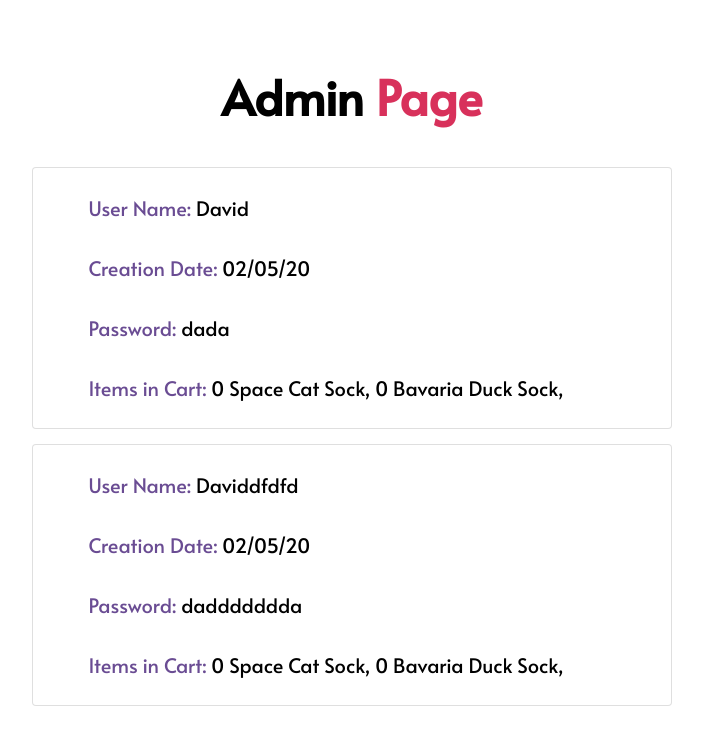
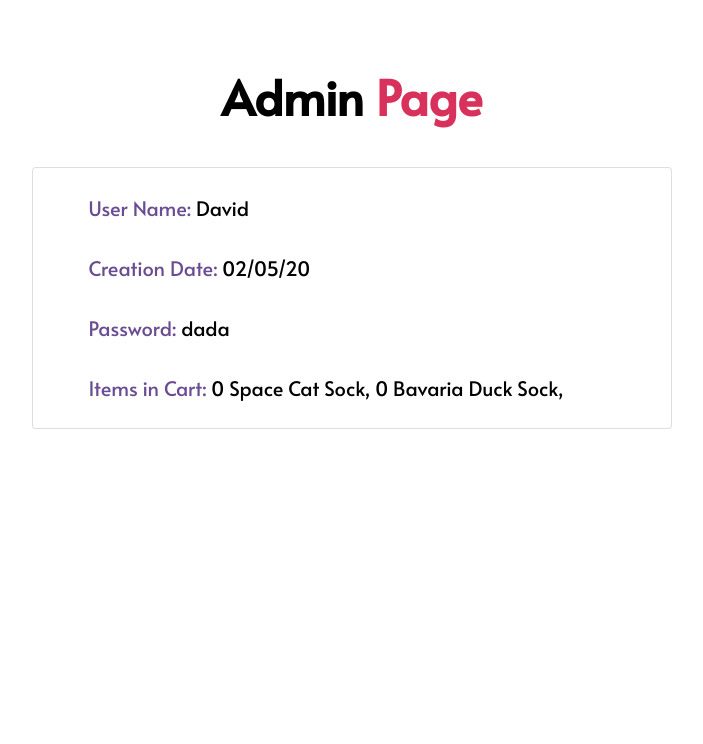
Before and after one commit to aylon11/webapps_final, a React (Create React App) app in the folder frontend/: page /admin in a window 1280 px wide. Shown: the top 744 px of the page, without its empty margins (288-991 px from the left). Built offline with nearby package versions, Linux system fonts and the light colour scheme.

Commit message:
design register page

```diff
--- a/frontend/src/components/Navbar.js
+++ b/frontend/src/components/Navbar.js
@@ -47,11 +47,14 @@ export default class NavBar extends Component {
                         Sign Out
                     </ButtonContainer>
                         </Link>
-                        {value.userName == "admin" ? null : <Link to="/admin">
+                        {value.userName === "admin" ? <Link to="/admin">
                             <ButtonContainer style={{ color: "var(--mainPurple)", marginLeft: "20px", fontSize: "1.2rem" }}>
+                                <span className="mr-3">
+                                    <i className="fas fa-user-cog"></i>
+                                </span>
                                 Admin Page
                             </ButtonContainer>
-                        </Link>}
+                        </Link> : null}
                         <div style={{ marginLeft: "40px" }}>
                             <span style={{ fontSize: "1.2rem", color: "var(--mainDarkBlue)" }}>Hello,</span><br />
                             <span style={{ fontSize: "1rem" }}>{value.userName}</span>
--- a/frontend/src/components/Register.js
+++ b/frontend/src/components/Register.js
@@ -4,9 +4,14 @@ import { ButtonContainer } from './Button';
 import AuthApi from "../AuthApi";
 import Cookies from "js-cookie";
 import { ProductConsumer, ProductContext } from '../context';
+import Title from './Title';
+import Logo from '../Logo1.png';
+import Background from '../backgroundSocks.jpg'
+
+
 
 var rememberMe = false;
-var in30Minutes = 1/48;
+var in30Minutes = 1 / 48;
 var isLogIn = false;
 
 export default function Register() {
@@ -50,15 +55,15 @@ export default function Register() {
         callSuccess = true
         Auth.setAuth(true)
         var expTime = 7;
-        if (rememberMe){
+        if (rememberMe) {
           expTime = in30Minutes
         }
         Cookies.set("user", name, { expires: expTime })
         console.log('set auth to true')
       }
       return response.json();
-    }).then( function (data){
-      if (callSuccess){
+    }).then(function (data) {
+      if (callSuccess) {
         valueContext.setName(data['name'])
         valueContext.setCart(data['cart'])
         valueContext.presentNavBar(true);
@@ -74,7 +79,10 @@ export default function Register() {
     <ProductConsumer>
       {(value) => (
 
-        <div className="Login col-10 mx-auto text-center text-title" style={{ width: "40%", marginTop: "5%" }}>
+        <div className="Login col-10 mx-auto text-center text-title" style={{ width: "40%", marginTop: "5%", backgroundImage: `url(${Background})`, padding: "30px", borderRadius: "35px", border: "solid 1px gray" }}>
+          <Title name="Welcom " title="to" />
+          <img src={Logo} alt="SOCKIT" style={{ paddingBottom: "50px" }} />
+
           <form onSubmit={handleSubmit}>
             <FormGroup controlId="email" bsSize="large">
               <ControlLabel>Name</ControlLabel>
@@ -104,7 +112,7 @@ export default function Register() {
             <ButtonContainer onClick={() => { isLogIn = true }} style={{ background: "var(--mainBlue)" }} block bsSize="large" disabled={!validateForm()} type="submit">
               Log In
             </ButtonContainer>
-            <ButtonContainer onClick={() => { isLogIn = false }} style={{ marginLeft: "30px", background: "var(--mainOrange)" }} block bsSize="large" disabled={!validateForm()} type="submit">
+            <ButtonContainer onClick={() => { isLogIn = false }} style={{ marginLeft: "30px", background: "var(--mainRed)" }} block bsSize="large" disabled={!validateForm()} type="submit">
               Sign Up
             </ButtonContainer>
             <span>
@@ -112,11 +120,11 @@ export default function Register() {
             </span>
 
             {msg == "" ? null :
-            <Alert style={{ marginTop: "30px" }} variant="danger">
-              <p>
-                {msg}
-              </p>
-            </Alert>}
+              <Alert style={{ marginTop: "30px" }} variant="danger">
+                <p style={{margin: "1rem"}}>
+                  {msg}
+                </p>
+              </Alert>}
 
           </form>
         </div>
--- a/frontend/src/context.js
+++ b/frontend/src/context.js
@@ -38,30 +38,6 @@ class ProductProvider extends Component {
                 count: 0,
                 total: 0
             }]
-        },
-        {
-            userName: "Daviddfdfd", creationDate: "02/05/20", password: "daddddddda", cart: [{
-                id: 1,
-                title: "Space Cat Sock",
-                img: "img/socks1.jpg",
-                price: 29,
-                info: "Add a little (solar) flair to your wardrobe with the Space Cat low sock. It won’t go near water, but the infinite, ever-expanding void we call the universe is a doddle when you’re Space Cat.",
-                inCart: false,
-                sizes: "S M L",
-                count: 0,
-                total: 0
-            },
-            {
-                id: 2,
-                title: "Bavaria Duck Sock",
-                img: "img/socks2.jpg",
-                price: 39,
-                info: "Prepare for the wurst! The duck is back, now with a background with the traditional bavarian motif perfectly fitting any Oktoberfest feast!",
-                inCart: false,
-                sizes: "S M L",
-                count: 0,
-                total: 0
-            }]
         }],
     };
 
@@ -74,12 +50,12 @@ class ProductProvider extends Component {
             method: 'put',
             body: JSON.stringify(_body),
             headers: {
-              Accept: "application/json",
-              "Content-Type": "application/json"
+                Accept: "application/json",
+                "Content-Type": "application/json"
             }
-          }).then(function (response) {
-              console.log(response)
-          })
+        }).then(function (response) {
+            console.log(response)
+        })
     }
 
     componentDidMount() {
```
Also changed, not shown: frontend/src/backgroundSocks.jpg.
